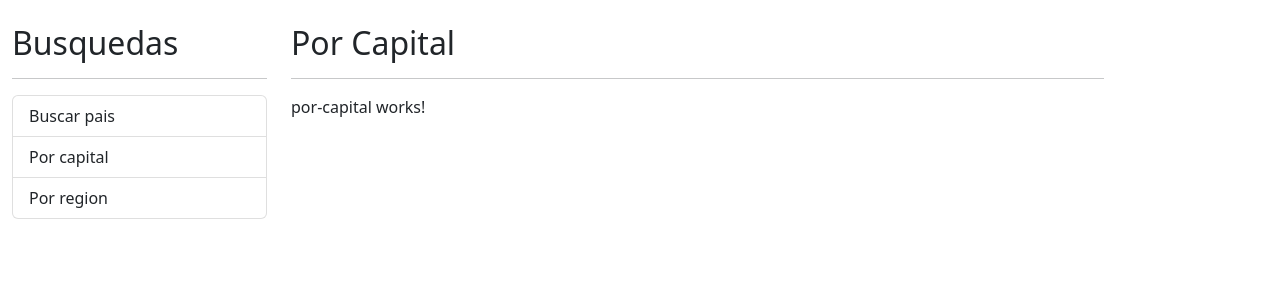
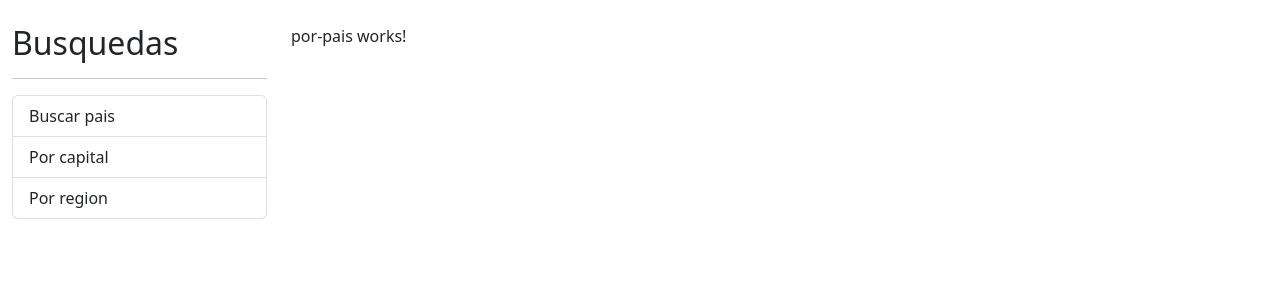
Before and after one commit to 21006263/PaisesApp, an Angular app: page / in a window 1280 px wide. Shown: the top 300 px of the page. Built offline with nearby package versions, Linux system fonts and the light colour scheme.

Commit message:
Agregando routing (path de navegacion)

```diff
--- a/src/app/app-routing.module.ts
+++ b/src/app/app-routing.module.ts
@@ -1,10 +1,43 @@
-import { NgModule } from '@angular/core';
-import { RouterModule, Routes } from '@angular/router';
+import { NgModule, Component } from '@angular/core';
+import { Routes, RouterModule } from '@angular/router';
+import { PorCapitalComponent } from './pais/pages/por-capital/por-capital.component';
+import { PorRegionComponent } from './pais/pages/por-region/por-region.component';
+import { PorPaisComponent } from './pais/pages/por-pais/por-pais.component';
+import { VerPaisComponent } from './pais/pages/ver-pais/ver-pais.component';
 
-const routes: Routes = [];
+const routes: Routes = [
+    {
+        path :'',
+        component: PorPaisComponent,
+        pathMatch: 'full',
+    },
+    {
+       path: 'region' ,
+       component: PorRegionComponent,
+    },
+    {
+        path: 'capital' ,
+        component: PorCapitalComponent,
+    },
+    {
+        path: 'pais/:id',
+        component: VerPaisComponent
+    },
+    {
+      path: '**',
+      redirectTo:'',
+    }
+]
+
 
 @NgModule({
-  imports: [RouterModule.forRoot(routes)],
-  exports: [RouterModule]
+    imports: [
+RouterModule.forRoot( routes )
+    ],
+    exports: [
+        RouterModule
+    ],
+
+
 })
-export class AppRoutingModule { }
+export class AppRoutingMOdule {}
--- a/src/app/app.component.html
+++ b/src/app/app.component.html
@@ -18,9 +18,7 @@
 
 </div>
 <div class="col">
-    <h2>Por Capital</h2>
-    <hr>
-    <app-por-capital></app-por-capital>
+   <router-outlet></router-outlet>
 </div>
 
 
--- a/src/app/app.module.ts
+++ b/src/app/app.module.ts
@@ -4,6 +4,7 @@
 import { AppComponent } from './app.component';
 import { PaisModule } from './pais/pais.module';
 import { SharedModule } from './shared/shared.module';
+import { AppRoutingMOdule } from './app-routing.module';
 
 @NgModule({
   declarations: [
@@ -12,6 +13,7 @@
   ],
   imports: [
     BrowserModule,
+    AppRoutingMOdule,
     PaisModule,
     SharedModule
 
```
